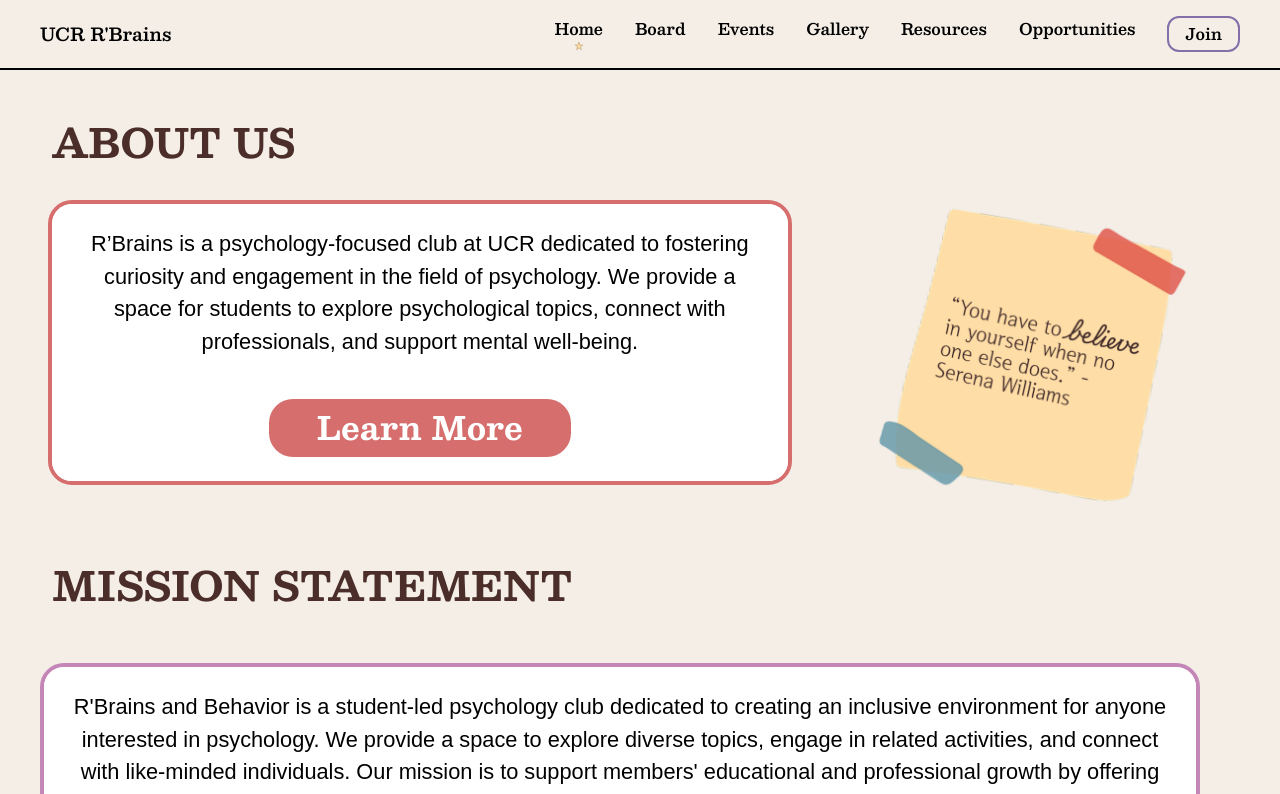
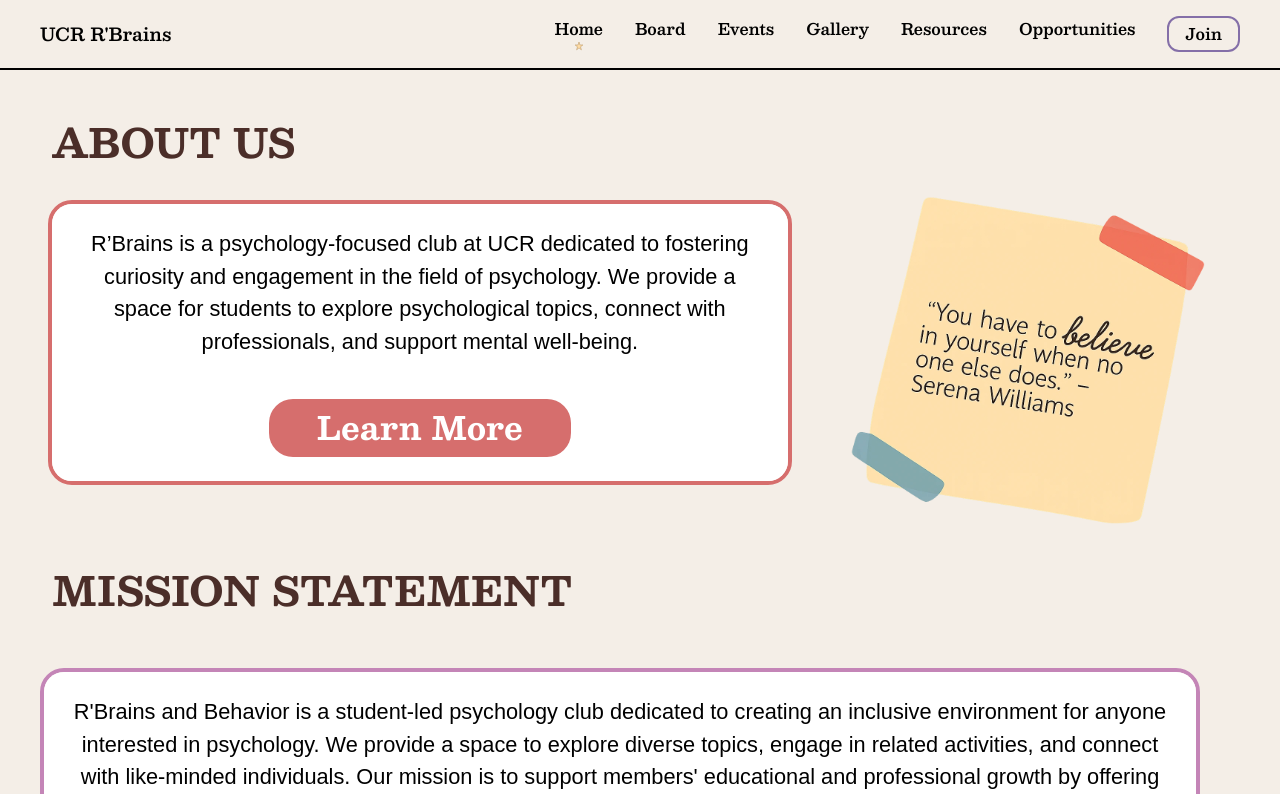
Before and after one commit to acm-ucr/rbrains-website, a Next.js app: page / in a window 1280 px wide. Shown: the top 794 px of the page. Built offline with nearby package versions, Linux system fonts and the light colour scheme; a web font is replaced by a local one.

Commit message:
Fixed the image for the quote

```diff
--- a/src/components/about/homePage.tsx
+++ b/src/components/about/homePage.tsx
@@ -37,9 +37,9 @@ const HomePage = () => {
           <Image
             alt="“You have to believe in yourself when no one else does.” - Serena Williams"
             src="/quote.webp"
-            width={320}
-            height={180}
-            className="object-contain"
+            width={380}
+            height={250}
+            className="-mt-6 -mb-10 object-contain"
           />
         </div>
       </div>
```
Also changed, not shown: public/quote.webp.
